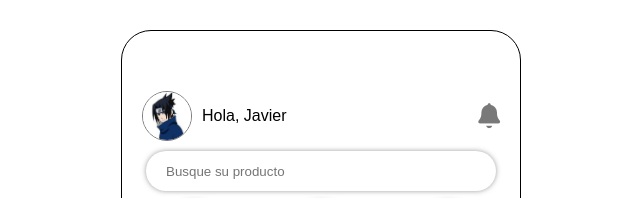
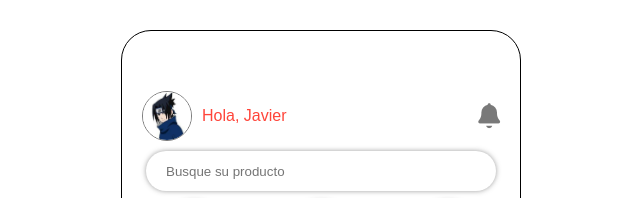
Before and after one commit to RIZIto1/Evaluacion1, a plain HTML site: page index.html in a window 1280 px wide. Shown: the top 198 px of the page, 319-959 px from the left. Drawn offline with Linux system fonts and the light colour scheme; a web font is replaced by a local one.

Commit message:
Update color de letra

```diff
--- a/CSS/index.css
+++ b/CSS/index.css
@@ -46,7 +46,7 @@ body{
 
 }
 .usuario p{
-    color: #000000;
+    color: #FF453A;
     margin-left: 10px;
 }
 .campana{
```
